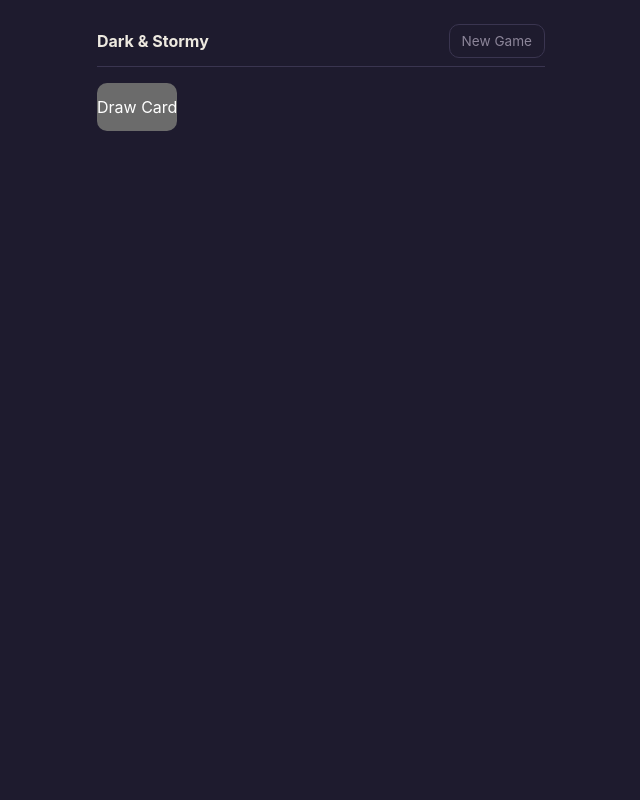
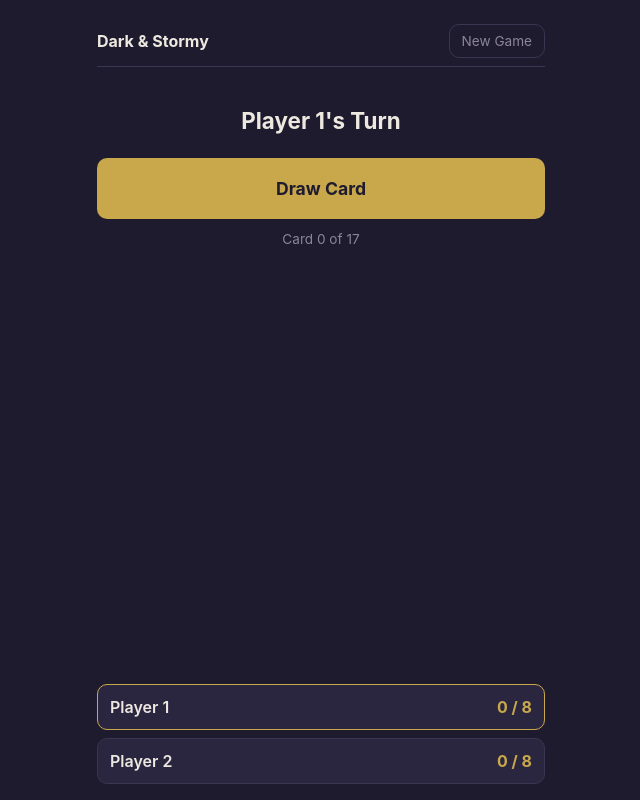
Before and after one commit to HarrisJT/dark-and-stormy, a React (Vite) app: page / in a window 1280 px wide. Both pictures are taken after a click on the button "Start Game". Shown: the whole page, without its empty margins (319-959 px from the left). Built offline with nearby package versions, Linux system fonts and the light colour scheme.

Commit message:
feat: draw screen with scoreboard, card counter, and tests

```diff
--- /dev/null
+++ b/src/screens/Draw.module.css
@@ -0,0 +1,58 @@
+.draw {
+	flex: 1;
+	display: flex;
+	flex-direction: column;
+	gap: 24px;
+}
+
+.turnLabel {
+	font-size: 1.4rem;
+	font-weight: 700;
+	text-align: center;
+	padding-top: 24px;
+}
+
+.drawBtn {
+	background: var(--accent);
+	color: var(--bg);
+	font-weight: 700;
+	font-size: 1.1rem;
+	padding: 20px;
+}
+
+.deckCounter {
+	text-align: center;
+	color: var(--muted);
+	font-size: 0.85rem;
+	margin-top: -12px;
+}
+
+.scoreboard {
+	display: flex;
+	flex-direction: column;
+	gap: 8px;
+	margin-top: auto;
+}
+
+.scoreRow {
+	display: flex;
+	justify-content: space-between;
+	align-items: center;
+	padding: 12px;
+	background: var(--surface);
+	border-radius: var(--radius);
+	border: 1px solid var(--border);
+}
+
+.scoreRow[data-active="true"] {
+	border-color: var(--accent);
+}
+
+.playerName {
+	font-weight: 600;
+}
+
+.playerScore {
+	color: var(--accent);
+	font-weight: 700;
+}
--- a/src/screens/Draw.tsx
+++ b/src/screens/Draw.tsx
@@ -1,11 +1,43 @@
+import { invariant } from "logic/invariant";
 import type { GameState } from "types";
+import styles from "./Draw.module.css";
 
-type Props = { state: GameState; onDraw: () => void; deckSize: number };
+type Props = {
+	state: GameState;
+	onDraw: () => void;
+	deckSize: number;
+};
 
-export default function Draw({ onDraw }: Props) {
+export default function Draw({ state, onDraw, deckSize }: Props) {
+	const currentPlayer = state.players[state.currentPlayerIndex];
+	invariant(currentPlayer, "currentPlayerIndex must point to a valid player");
+
 	return (
-		<div>
-			<button type="button" onClick={onDraw}>Draw Card</button>
+		<div className={styles.draw}>
+			<div className={styles.turnLabel}>{currentPlayer.name}'s Turn</div>
+
+			<button type="button" className={styles.drawBtn} onClick={onDraw}>
+				Draw Card
+			</button>
+
+			<div className={styles.deckCounter}>
+				Card {state.deckDrawCount} of {deckSize}
+			</div>
+
+			<div className={styles.scoreboard}>
+				{state.players.map((player, i) => (
+					<div
+						key={i}
+						className={styles.scoreRow}
+						data-active={i === state.currentPlayerIndex}
+					>
+						<span className={styles.playerName}>{player.name}</span>
+						<span className={styles.playerScore}>
+							{player.score} / {state.targetScore}
+						</span>
+					</div>
+				))}
+			</div>
 		</div>
 	);
 }
```
Also changed, not shown: 1 other file (tests, documents, lock files or other folders).
